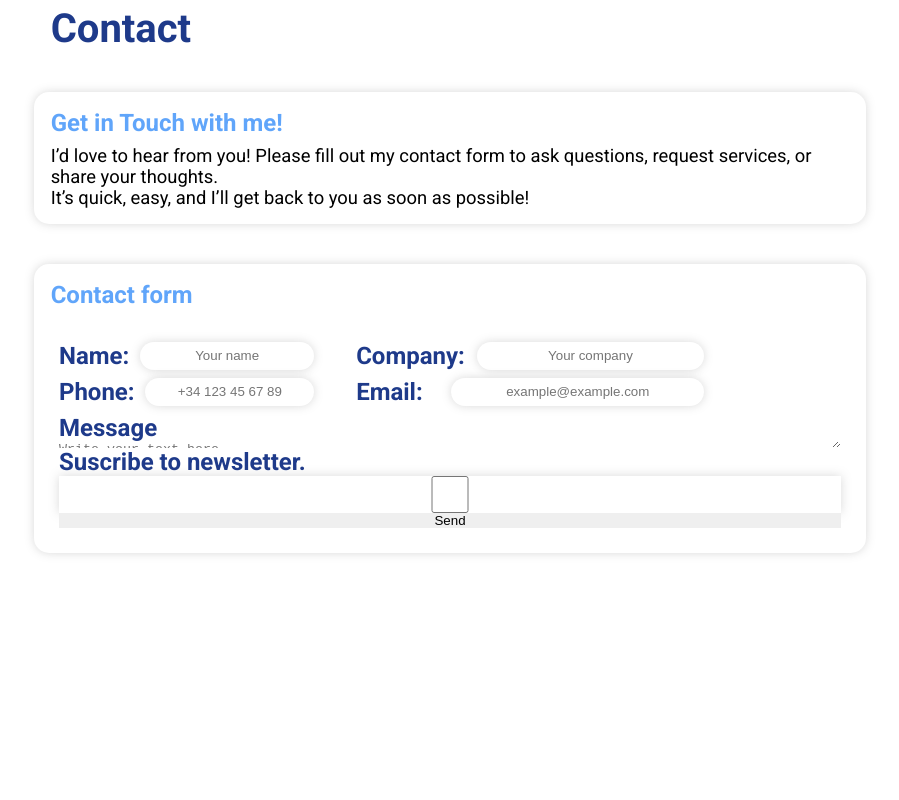
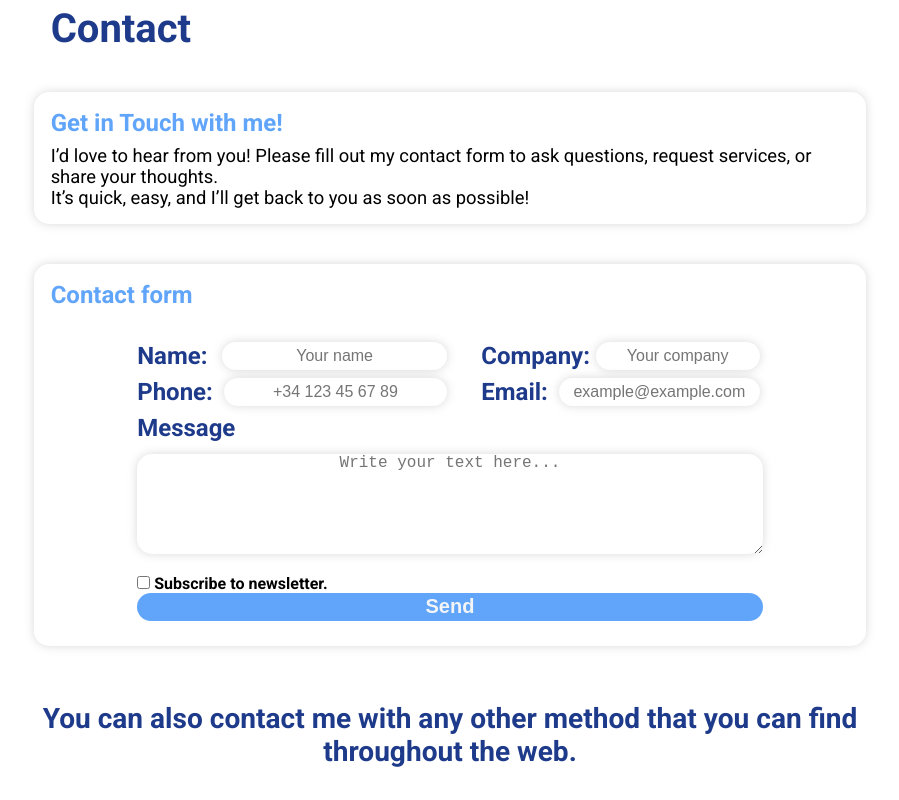
Before and after one commit to Lasarikoo/Portfolio, a website: page index.html in a window 1280 px wide. Shown: the part 4985-5785 px from the top of the page, without its empty margins (286-1185 px from the left). Before the commit the page ends 5658 px from the top, so only its background shows below. Drawn offline with Linux system fonts and the light colour scheme; a web font is replaced by a local one.

Commit message:
Contact form added, PHP code added.

```diff
--- a/index.html
+++ b/index.html
@@ -409,7 +409,7 @@
 						</div>
 						<div id="contact-form">
 							<h3>Contact form</h3>
-							<form>
+							<form action="send-email.php" method="post">
 								<div id="form-row">
 									<div id="form-name">
 										<label for="name">Name:</label>
@@ -430,16 +430,25 @@
 										<input type="email" id="email" name="email" placeholder="example@example.com" required>
 									</div>
 								</div>
-
-
-								<label for="Message">Message</label>
-								<textarea id="message" name="message" placeholder="Write your text here..." required></textarea>
-								<label for="newsletter">Suscribe to newsletter.</label>
-								<input type="checkbox" id="newsletter" name="newsletter">
-								<button type="submit">Send</button>
+								<div id="form-message">
+									<div id="message-form">
+										<label for="Message">Message</label>
+										<textarea id="message" name="message" placeholder="Write your text here..." required></textarea>
+									</div>
+								</div>
+								<div id="form-newsletter">
+									<div id="newsletter-form">
+										<label for="newsletter">
+											<input type="checkbox" id="newsletter" name="newsletter"> Subscribe to newsletter.
+										</label>
+									</div>
+								</div>
+								<button type="submit" id="form-button">Send</button>
 							</form>
 						</div>
-
+						<div id="contact-footer">
+							<h3>You can also contact me with any other method that you can find throughout the web.</h3>
+						</div>
 					</div>
 				</div>
 			</div>
--- a/styles/styles.css
+++ b/styles/styles.css
@@ -583,7 +583,7 @@ body {
     border-radius: 15px;
     box-shadow:  0 0 10px rgba(128, 128, 128, 0.301);
     margin-top: 5vh;
-    margin-bottom: 15vh;
+    margin-bottom: 7vh;
 }
 
 #contact-form h3 {
@@ -606,12 +606,13 @@ form {
     flex-direction: row;
     width: 100%;
     margin-bottom: 1vh;
+    justify-content: center;
 }
 
 #form-name {
     display: flex;
     flex-direction: row;
-    width: 33%;
+    width: 40%;
 }
 
 #form-name label {
@@ -628,7 +629,7 @@ form {
 #form-company {
     display: flex;
     flex-direction: row;
-    width: 50%;
+    width: 40%;
 }
 
 #form-company label {
@@ -643,6 +644,55 @@ form {
     margin-right: 1%;
 }
 
+#form-message {
+    display: flex;
+    flex-direction: column;
+    width: 100%;
+    align-items: center;
+}
+
+#message-form {
+    display: flex;
+    flex-direction: column;
+    width: 80%;
+}
+
+textarea {
+    margin-top: 1.5vh;
+    margin-bottom: 2.5vh;
+    height: 100%;
+    text-align: center;
+    border-radius: 15px;
+    box-shadow:  0 0 10px rgba(128, 128, 128, 0.301);
+    height: 12.5vh;
+    font-size: 2rem;
+    color: black;
+}
+
+#form-newsletter {
+    display: flex;
+    flex-direction: row;
+    width: 100%;
+    justify-content: center;
+}
+
+#newsletter-form {
+    display: flex;
+    flex-direction: row;
+    width: 80%;
+    align-items: center;
+    color: black;
+}
+
+#newsletter-form label {
+    font-size: 2rem;
+}
+
+#newsletter-form input {
+    height: 100%;
+    box-shadow: none;
+}
+
 label {
     font-size: 3vh;
     font-weight: bold;
@@ -652,10 +702,28 @@ label {
 
 input {
     height: 100%;
-    border: 0vh solid black;
     text-align: center;
     border-radius: 15px;
     box-shadow:  0 0 10px rgba(128, 128, 128, 0.301);
+    font-size: 2rem;
+    color: black;
+}
+
+#form-button {
+    width: 80%;
+    margin: auto;
+    height: 3.5vh;
+    background-color: #60A5FA;
+    color: #F3F4F6;
+    border-radius: 15px;
+    font-size: 2.5rem;
+    font-weight: bold;
+}
+
+#contact-footer {
+    text-align: center;
+    font-size: 3rem;
+    margin-bottom: 4vh;
 }
 
 .portfolio-cards {
@@ -695,3 +763,11 @@ input {
 .portfolio-img {
     width: 100%;
 }
+
+
+
+
+
+@media (min-width: 270px) and (max-width: 1000px) {
+
+}
```
Also changed, not shown: 1 other file.
